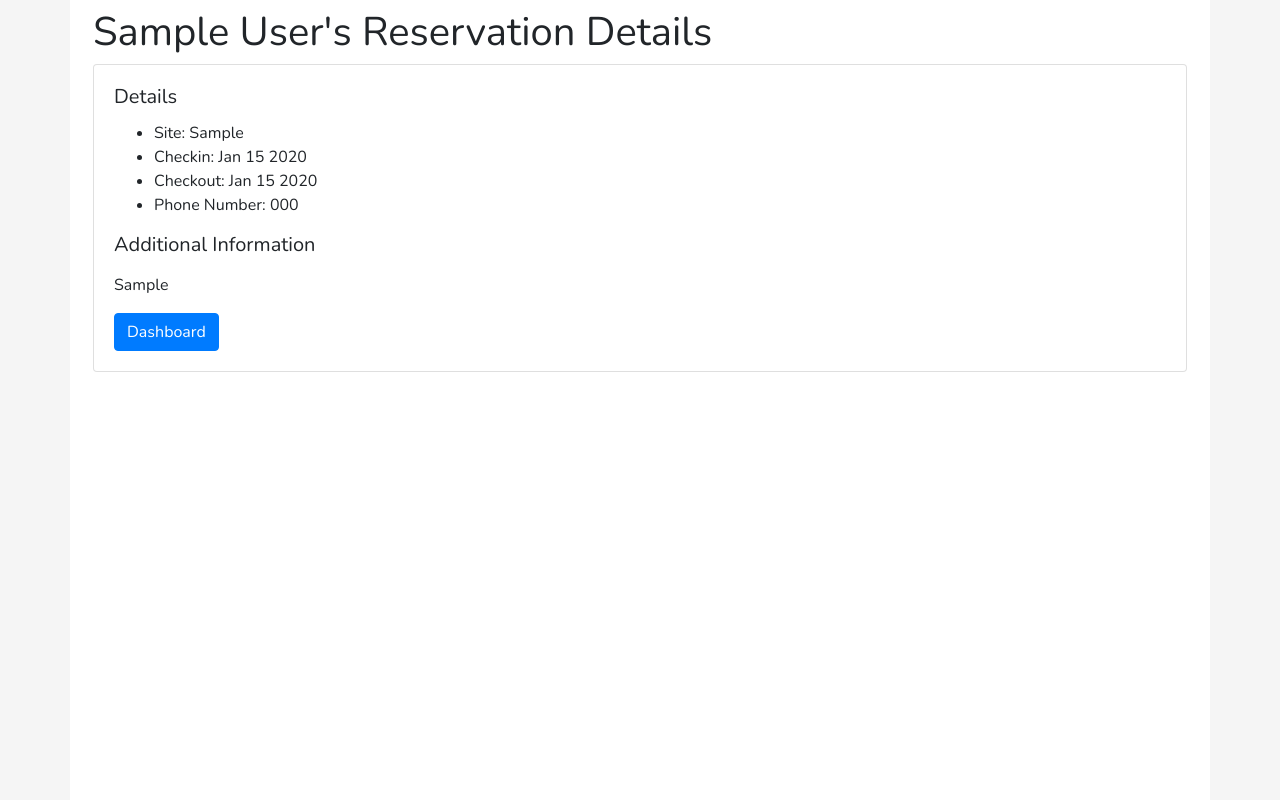
After one commit to brian101co/clearwatermanager, a Django app: page /dashboard/reservation/1 in a window 1280 px wide. The commit adds this page. Run offline with Django 3.2, Linux system fonts and the light colour scheme; tables that the repository leaves empty hold one stand-in row (values such as "Sample post"); some libraries are stand-ins or nearby versions.

Commit message:
added simple reservation details page

```diff
--- a/api/views.py
+++ b/api/views.py
@@ -11,7 +11,7 @@ def getTotalReservations(request):
 
 def getReservation(request, id):
     if request.user.is_authenticated:
-        reservation = Customer.objects.filter(pk=id).all().values('id', 'name', 'start', 'end', 'site', 'phoneNum')
+        reservation = Customer.objects.filter(pk=id).all().values('id', 'name', 'start', 'end', 'site', 'phoneNum', 'info')
         resList = list(reservation)
         return JsonResponse(resList, safe=False)
     return redirect('loginuser')
--- a/clearwatermanager/urls.py
+++ b/clearwatermanager/urls.py
@@ -8,6 +8,7 @@ urlpatterns = [
     path('dashboard/', manager_views.index, name='home'),
     path('dashboard/delete/<int:id>', manager_views.delete, name="delete"),
     path('dashboard/edit/<int:id>', manager_views.edit, name="edit"),
+    path('dashboard/reservation/<int:id>', manager_views.reservation_detail, name="reservation-detail"),
     path('addcustomer/', manager_views.addCustomer, name="addcustomer"),
     path('avaliable/', manager_views.getAvaliability, name="avaliable"),
     path('site/info/<str:site>', site_views.get_site_info, name="site_info"),
--- a/manager/models.py
+++ b/manager/models.py
@@ -6,6 +6,7 @@ class Customer(models.Model):
     start = models.DateTimeField()
     end = models.DateTimeField()
     phoneNum = models.CharField(max_length=25)
+    info = models.TextField(blank=True)
 
     def __str__(self):
         return self.name
--- a/manager/static/js/main.js
+++ b/manager/static/js/main.js
@@ -141,6 +141,7 @@ window.onload = () => {
                 name.addEventListener("click", (event) => {
                     state.activeSiteId = event.target.dataset.id;
                     document.querySelector('.delete-form').setAttribute("action", `delete/${state.activeSiteId}`);
+                    document.querySelector('#reservation-detail').setAttribute("href", `reservation/${state.activeSiteId}`)
                 });
             });
             this.config.editElem.addEventListener("click", (event) => {
@@ -153,6 +154,7 @@ window.onload = () => {
                         form.querySelector('[name="name"]').value = data[0].name;
                         form.querySelector('[name="lot"]').value = data[0].site;
                         form.querySelector('[name="phone"]').value = data[0].phoneNum;
+                        form.querySelector('[name="info"]').value = data[0].info;
                         form.querySelector('[name="checkin"]').value = data[0].start.slice(0, -1);
                         form.querySelector('[name="checkout"]').value = data[0].end.slice(0, -1);
                     })
--- a/manager/views.py
+++ b/manager/views.py
@@ -32,6 +32,10 @@ def index(request):
                       })
     else:
         return redirect('loginuser')
+
+def reservation_detail(request, id):
+    reservation = Customer.objects.get(pk=id)
+    return render(request, 'manager/reservation_detail.html', {"reservation": reservation})
 
 def loginuser(request):
     if request.user.is_authenticated:
@@ -68,6 +72,7 @@ def edit(request, id):
             end = request.POST.get('checkout')
             lot = request.POST.get('lot')
             phoneNum = request.POST.get('phone')
+            info = request.POST.get('info')
 
             reservation = Customer.objects.get(pk=id)
 
@@ -76,6 +81,7 @@ def edit(request, id):
             reservation.start = start
             reservation.end = end
             reservation.phoneNum = phoneNum
+            reservation.info = info
 
             reservation.save()
             return redirect('home')
@@ -91,6 +97,7 @@ def addCustomer(request):
             end = request.POST.get('checkout')
             lot = request.POST.get('lot')
             phoneNum = request.POST.get('phone')
+            info = request.POST.get('info')
 
             if name and start and end and lot and phoneNum:
                 try:
@@ -98,7 +105,7 @@ def addCustomer(request):
                     if parser.parse(start) < timezone.make_naive(res.start, timezone=None) or parser.parse(start) > timezone.make_naive(res.end, timezone=None):
                         if parser.parse(end) < timezone.make_naive(res.start, timezone=None) or parser.parse(end) > timezone.make_naive(res.end, timezone=None):
                             customer = Customer(
-                                name=name, site=lot, start=start, end=end, phoneNum=phoneNum)
+                                name=name, site=lot, start=start, end=end, phoneNum=phoneNum, info=info)
                             customer.save()
                             return redirect('home')
                         else:
@@ -109,7 +116,7 @@ def addCustomer(request):
                         return redirect('home')
                 except ObjectDoesNotExist:
                     customer = Customer(
-                        name=name, site=lot, start=start, end=end, phoneNum=phoneNum)
+                        name=name, site=lot, start=start, end=end, phoneNum=phoneNum, info=info)
                     customer.save()
                     return redirect('home')
                 except MultipleObjectsReturned:
@@ -134,7 +141,7 @@ def addCustomer(request):
                         return redirect('home')
                     else:
                         customer = Customer(
-                            name=name, site=lot, start=start, end=end, phoneNum=phoneNum)
+                            name=name, site=lot, start=start, end=end, phoneNum=phoneNum, info=info)
                         customer.save()
                         return redirect('home')
             else:
--- a/templates/manager/index.html
+++ b/templates/manager/index.html
@@ -157,11 +157,14 @@
     <div class="modal-content">
       <div class="modal-header edit-header">
         <h5 class="modal-title">Manage Reservation</h5>
+        <button type="button" class="close" data-dismiss="modal" aria-label="Close">
+          <span aria-hidden="true">&times;</span>
+        </button>
       </div>
       <div class="modal-body">
         <form class="delete-form" method="POST">
           {% csrf_token %}
-          <button type="button" class="btn pure-material-button-contained bg-secondary" data-dismiss="modal">Close</button>
+          <a class="btn pure-material-button-contained bg-info" id="reservation-detail">Details</a>
           <button type="button" class="edit btn pure-material-button-contained bg-primary" data-dismiss="modal" data-toggle="modal" data-target="#edit-reservation">Edit</button>
           <button type="submit" class="btn delete pure-material-button-contained bg-danger">Delete</button>
         </form>
--- /dev/null
+++ b/templates/manager/reservation_detail.html
@@ -0,0 +1,35 @@
+{% extends "base.html" %}
+
+{% load static %}
+
+{% block content %}
+<section class="container">
+    <div class="row">
+        <div class="col-sm-12" style="height: 100vh;">
+            <div class="p-2">
+                <h1>{{ reservation.name|title }}'s Reservation Details</h1>
+                <div class="card">
+                    <div class="card-body">
+                        <h5 class="card-title">Details</h5>
+                        <ul>
+                            <li>Site: {{ reservation.site }}</li>
+                            <li>Checkin: {{ reservation.start|date:"M d Y" }}</li>
+                            <li>Checkout: {{ reservation.end|date:"M d Y" }}</li>
+                            <li>Phone Number: {{ reservation.phoneNum }}</li>
+                        </ul>
+                        <h5>Additional Information</h5>
+                        <p>
+                            {% if reservation.info %}
+                            {{ reservation.info|linebreaks }}
+                            {% else %}
+                            No additional information
+                            {% endif %}
+                        </p>
+                        <a href="{% url 'home' %}" class="btn btn-primary">Dashboard</a>
+                    </div>
+                </div>
+            </div>
+        </div>
+    </div>
+</section>
+{% endblock %}
--- a/templates/partials/_add-customer-form.html
+++ b/templates/partials/_add-customer-form.html
@@ -22,6 +22,10 @@
         <label for="phone">Phone Number</label>
         <input type="tel" class="form-control input-phone" id="phone" name="phone" placeholder="phone number">
     </div>
+    <div class="form-group">
+        <label for="info">Additional Information</label>
+        <textarea class="form-control input-info" id="info" name="info" rows="3"></textarea>
+    </div>
     <button type="button" class="btn pure-material-button-contained bg-secondary" data-dismiss="modal">Close</button>
     <button type="submit" class="btn pure-material-button-contained">Submit</button>
 </form>
--- a/templates/partials/_edit-reservation.html
+++ b/templates/partials/_edit-reservation.html
@@ -20,6 +20,10 @@
         <label for="phone">Phone Number</label>
         <input type="tel" class="form-control edit-phone" id="phone" name="phone" placeholder="phone number">
     </div>
+    <div class="form-group">
+        <label for="info">Additional Information</label>
+        <textarea class="form-control input-info" id="info" name="info" rows="3"></textarea>
+    </div>
     <button type="button" class="btn pure-material-button-contained bg-secondary close-edit" data-dismiss="modal">Close</button>
     <button type="submit" class="btn pure-material-button-contained">Save</button>
 </form>
```
Also changed, not shown: manager/migrations/0009_customer_info.py (added).
